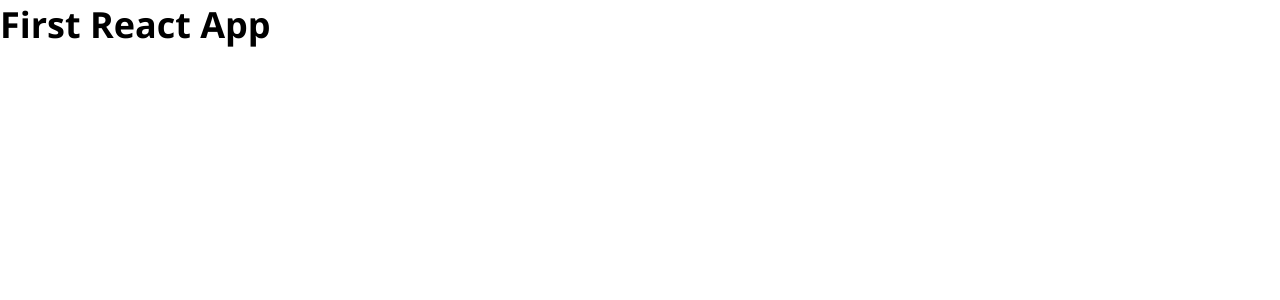
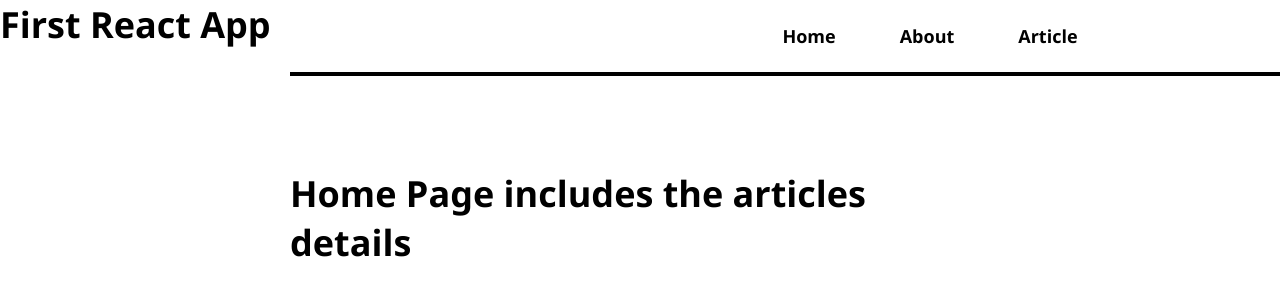
Before and after one commit to prameelapujari/react-blog, a React (Create React App) app in the folder myapp/: page / in a window 1280 px wide. Shown: the top 300 px of the page. Built offline with nearby package versions, Linux system fonts and the light colour scheme.

Commit message:
Added NavBar. Added Link to each pges.

```diff
--- a/myapp/src/App.js
+++ b/myapp/src/App.js
@@ -5,6 +5,7 @@ import AboutPage from "./pages/AboutPage";
 import ArticlePage from "./pages/ArticlePage";
 import ArticlesListPage from "./pages/ArticlesListPage";
 import NotFoundPage from "./pages/NotFoundPage";
+import NavBar from "./NavBar";
 
 
 function App()
@@ -14,6 +15,7 @@ function App()
     <div className="App">
     <h1>First React App</h1>
     <div id="page-body">
+      <NavBar></NavBar>
     <Routes>
       <Route path="/" element={<HomePage/>}></Route>
       <Route path="/about" element={<AboutPage/>}></Route>
--- /dev/null
+++ b/myapp/src/NavBar.js
@@ -0,0 +1,20 @@
+import {Link} from "react-router-dom";
+const NavBar =() => {
+    return(
+      <nav>
+        <ul>
+            <li>
+                <Link to="/">Home</Link>
+            </li>
+            <li>
+                <Link to="/about">About</Link>
+            </li>
+            <li>
+                <Link to="/articles">Article</Link>
+            </li>
+        </ul>
+      </nav>
+    );
+}
+
+export default NavBar;
--- a/myapp/src/pages/HomePage.js
+++ b/myapp/src/pages/HomePage.js
@@ -1,7 +1,9 @@
 function HomePage(){
     return(
         <>
-
+         <h1>
+            Home Page includes the articles details
+         </h1>
         </>
     );
 }
--- /dev/null
+++ b/myapp/src/pages/NotFoundPage.js
@@ -0,0 +1,9 @@
+function NotFoundPage(){
+    return(
+        <>
+         Not Found Page
+        </>
+    );
+}
+
+export default NotFoundPage;
```
